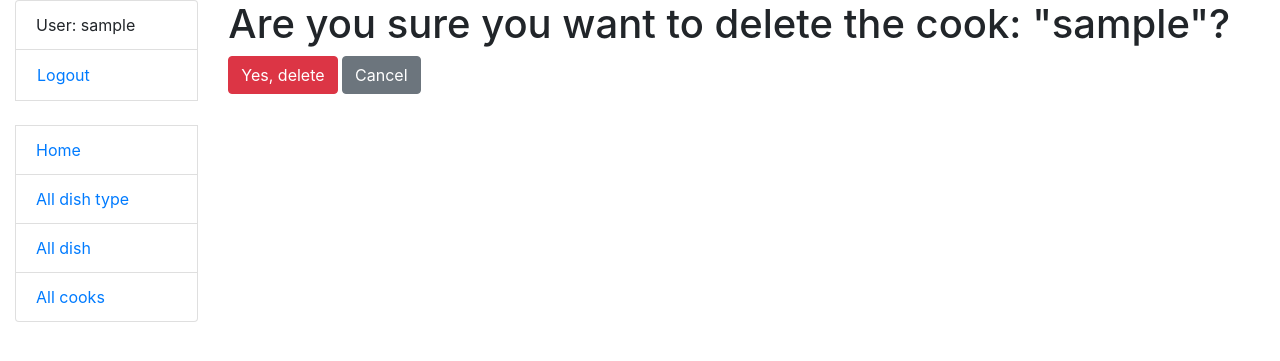
After one commit to SerhiiAm/kitchen-management-system, a Django app: page /menu/cook/1/delete/ in a window 1280 px wide. The commit adds this page. Shown: the top 361 px of the page. Run offline with Django 5.2, Linux system fonts and the light colour scheme; a user stored in the database is signed in; tables that the repository leaves empty hold one stand-in row (values such as "Sample post").

Commit message:
Add cook delete functionality and update sidebar navigation
- Create CookDeleteView in views.py
- Create cook_confirm_delete.html template
- Link 'All cooks' in sidebar to the actual cook-list page

```diff
--- a/kitchen/urls.py
+++ b/kitchen/urls.py
@@ -6,6 +6,7 @@ from kitchen.views import (
     DishDetailView, DishCreateView, DishUpdateView,
     DishDeleteView, toggle_assign_to_dish, CookListView,
     CookDetailView, CookCreateView, CookUpdateView,
+    CookDeleteView,
 )
 
 app_name = "kitchen"
@@ -22,9 +23,10 @@ urlpatterns = [
     path("dish/<int:pk>/update/", DishUpdateView.as_view(), name="dish-update"),
     path("dish/<int:pk>/delete/", DishDeleteView.as_view(), name="dish-delete"),
     path("dish/<int:pk>/toggle-assign/", toggle_assign_to_dish, name="toggle-dish-assign"),
-    path("cook/", CookListView.as_view(),name="cook"),
+    path("cook/", CookListView.as_view(),name="cook-list"),
     path("cook/<int:pk>/", CookDetailView.as_view(), name="cook-detail"),
     path("cook/create/", CookCreateView.as_view(), name="cook-create"),
     path("cook/<int:pk>/update/", CookUpdateView.as_view(), name="cook-update"),
+    path("cook/<int:pk>/delete/", CookDeleteView.as_view(), name="cook-delete"),
 
 ]
--- a/kitchen/views.py
+++ b/kitchen/views.py
@@ -116,3 +116,8 @@ class CookUpdateView(LoginRequiredMixin, generic.UpdateView):
 
     def get_success_url(self):
         return reverse_lazy("kitchen:cook-detail", kwargs={"pk": self.object.pk})
+
+
+class CookDeleteView(LoginRequiredMixin, generic.DeleteView):
+    model = Cook
+    success_url = reverse_lazy("kitchen:cook-list")
--- a/templates/includes/sidebar.html
+++ b/templates/includes/sidebar.html
@@ -27,6 +27,6 @@
     <a href="{% url 'kitchen:dish-list' %}">All dish</a>
   </li>
   <li class="list-group-item">
-    <a href="#">All cooks</a>
+    <a href="{% url 'kitchen:cook-list' %}">All cooks</a>
   </li>
 </ul>
--- /dev/null
+++ b/templates/kitchen/cook_confirm_delete.html
@@ -0,0 +1,15 @@
+{% extends "base.html" %}
+
+{% block content %}
+  <h1>Are you sure you want to delete the cook: "{{ object.username }}"?</h1>
+
+  <form action="" method="post">
+    {% csrf_token %}
+
+    <input type="submit" value="Yes, delete" class="btn btn-danger">
+
+    <a href="{% url 'kitchen:cook-detail' pk=object.id %}" class="btn btn-secondary">
+      Cancel
+    </a>
+  </form>
+{% endblock %}
```
